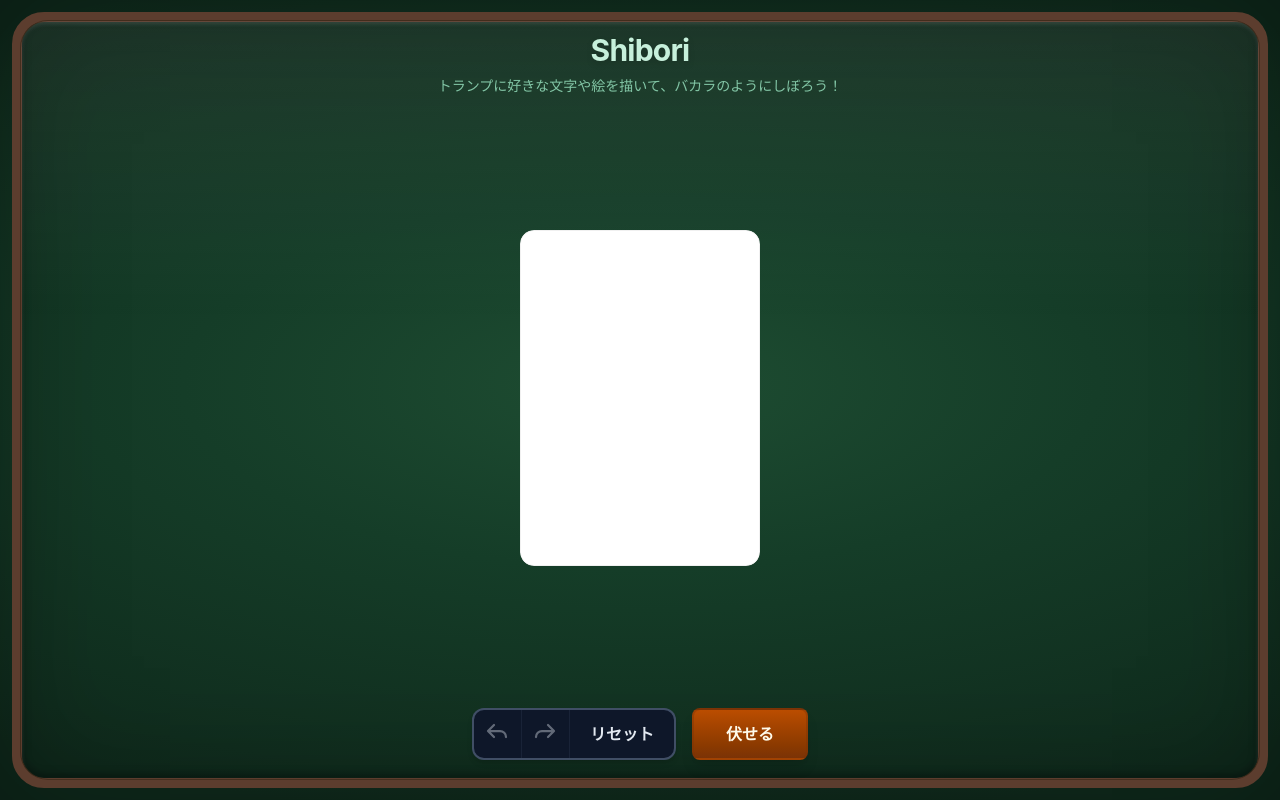
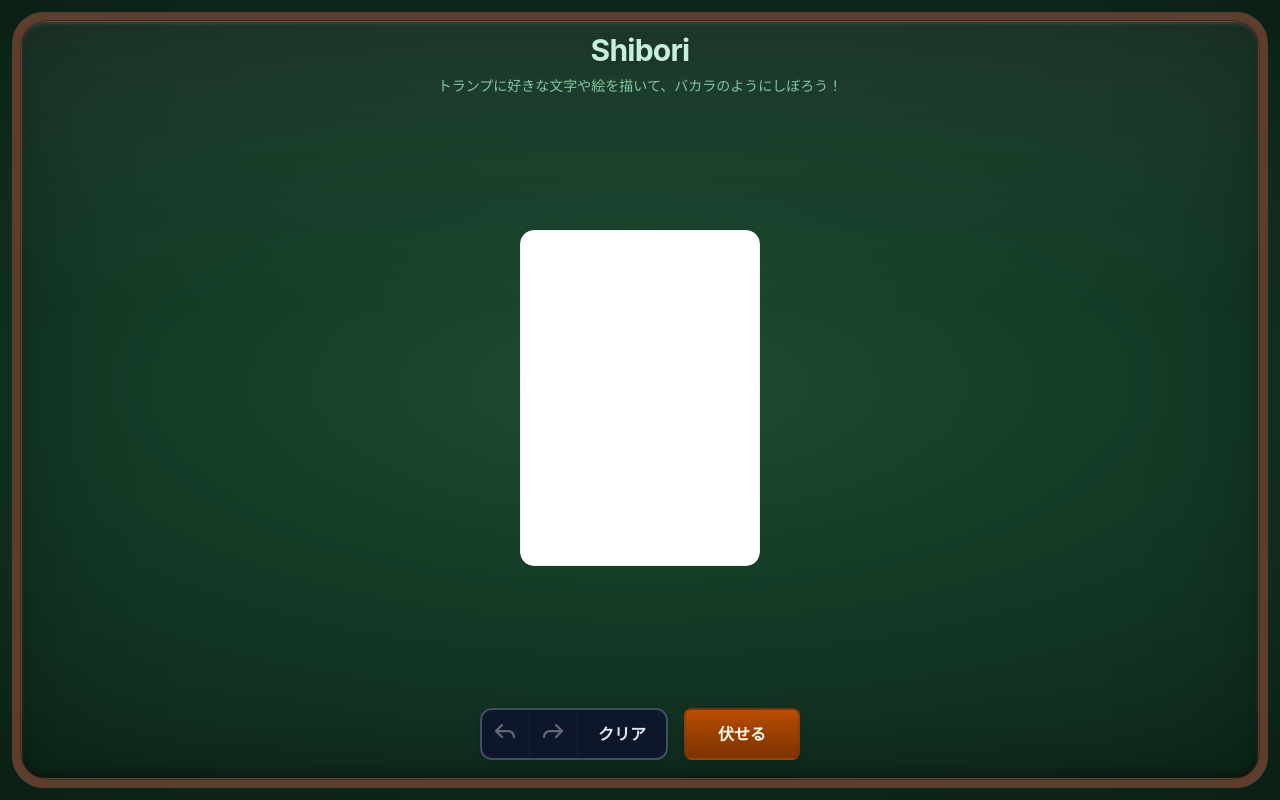
Before and after one commit to finger-ease/Shibori, a React (Vite) app: page / in a window 1280 px wide. Built offline with nearby package versions, Linux system fonts and the light colour scheme.

Commit message:
refactor: update button titles in Controls component for improved clarity and consistency

```diff
--- a/src/components/Controls.tsx
+++ b/src/components/Controls.tsx
@@ -142,10 +142,10 @@ export function Controls({
           <button
             type="button"
             onClick={onClearDrawing}
-            title="すべて消去"
+            title="クリア"
             className="min-w-[5rem] px-5 py-3 text-center font-semibold text-slate-200 transition hover:bg-slate-800/95 active:bg-slate-800"
           >
-            リセット
+            クリア
           </button>
         </div>
       )}
```
